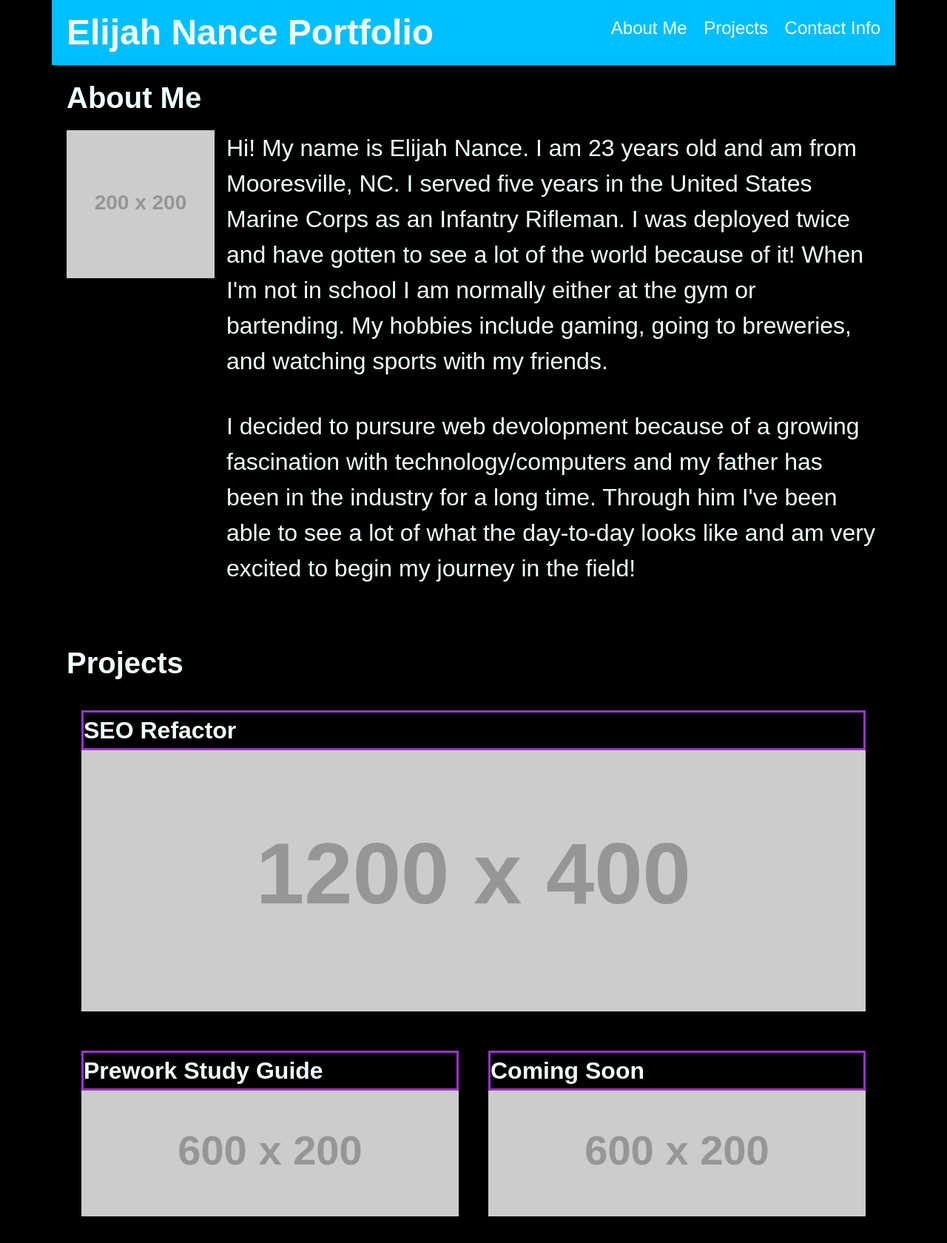
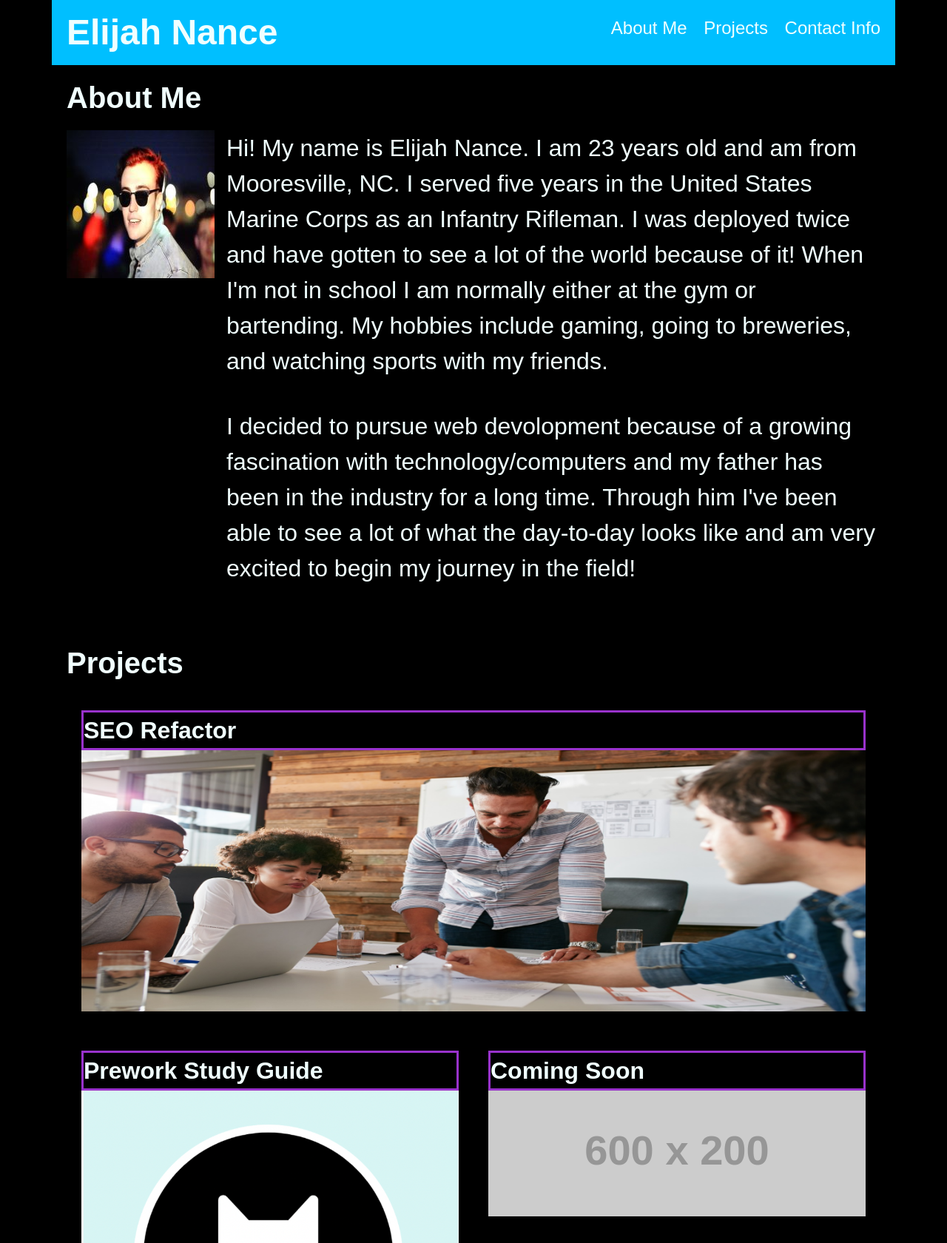
Before and after one commit to ElijahNance/portfolio-base, a plain HTML site: page index.html in a window 1280 px wide. Shown: the top 1680 px of the page at 74% size. Drawn offline with Linux system fonts and the light colour scheme; placeholder pictures from the web are drawn by us.

Commit message:
added project photos and links to projects/contact info

```diff
--- a/index.html
+++ b/index.html
@@ -11,7 +11,7 @@
 <body>
     <div class="container">
     <header>
-        <h1>Elijah Nance Portfolio</h1>
+        <h1>Elijah Nance</h1>
         <nav>
             <a href="#about">About Me</a>
             <a href="#project">Projects</a>
@@ -25,11 +25,11 @@
                 <h2>About Me</h2>
             </header>
             <div class="about-detail">
-                <img src="https://via.placeholder.com/200x200" alt="profile pic">
+                <img src="assets/images/profilepic.jpg" alt="profile pic">
                 <div>
                     <p>Hi! My name is Elijah Nance. I am 23 years old and am from Mooresville, NC. I served five years in the United States Marine Corps as an Infantry Rifleman. I was deployed twice and have gotten to see a lot of the world because of it! When I'm not in school I am normally either at the gym or bartending. My hobbies include gaming, going to breweries, and watching sports with my friends.</p>
 
-                    <p>I decided to pursure web devolopment because of a growing fascination with technology/computers and my father has been in the industry for a long time. Through him I've been able to see a lot of what the day-to-day looks like and am very excited to begin my journey in the field!</p>
+                    <p>I decided to pursue web devolopment because of a growing fascination with technology/computers and my father has been in the industry for a long time. Through him I've been able to see a lot of what the day-to-day looks like and am very excited to begin my journey in the field!</p>
                 </div>
         </div>
         </section>
@@ -39,11 +39,11 @@
             </header>
             <article class="featured">
                 <h3>SEO Refactor</h3>
-                <img src="https://via.placeholder.com/1200x400" alt="SEO Refactor thumbnail">
+                <a href="https://elijahnance.github.io/seo-refactor/" target="_blank"> <img src="assets/images/seo-refactor.png" alt="SEO Refactor thumbnail"></a>
             </article>
             <article>
                 <h3>Prework Study Guide</h3>
-                <img src="https://via.placeholder.com/600x200" alt="prework study guide thumbnail">
+               <a href="https://elijahnance.github.io/prework-study-guide/" target="_blank"> <img src="assets/images/bowtie-cat.png" alt="prework study guide thumbnail"></a>
             </article>
             <article>
                 <h3>Coming Soon</h3>
@@ -52,8 +52,8 @@
         </section>
     </main>
         <footer id="contact">
-            <a href="#github">GitHub</a>
-            <a href="#linkedin">LinkedIn</a>
+            <a href="https://github.com/ElijahNance" target="_blank">GitHub</a>
+            <a href="https://www.linkedin.com/feed/?trk=onboarding-landing" target="_blank">LinkedIn</a>
         </footer>
     </div>
 </body>
```
Also changed, not shown: assets/images/bowtie-cat.png (added), assets/images/profilepic.jpg (added), assets/images/seo-refactor.png (added).
